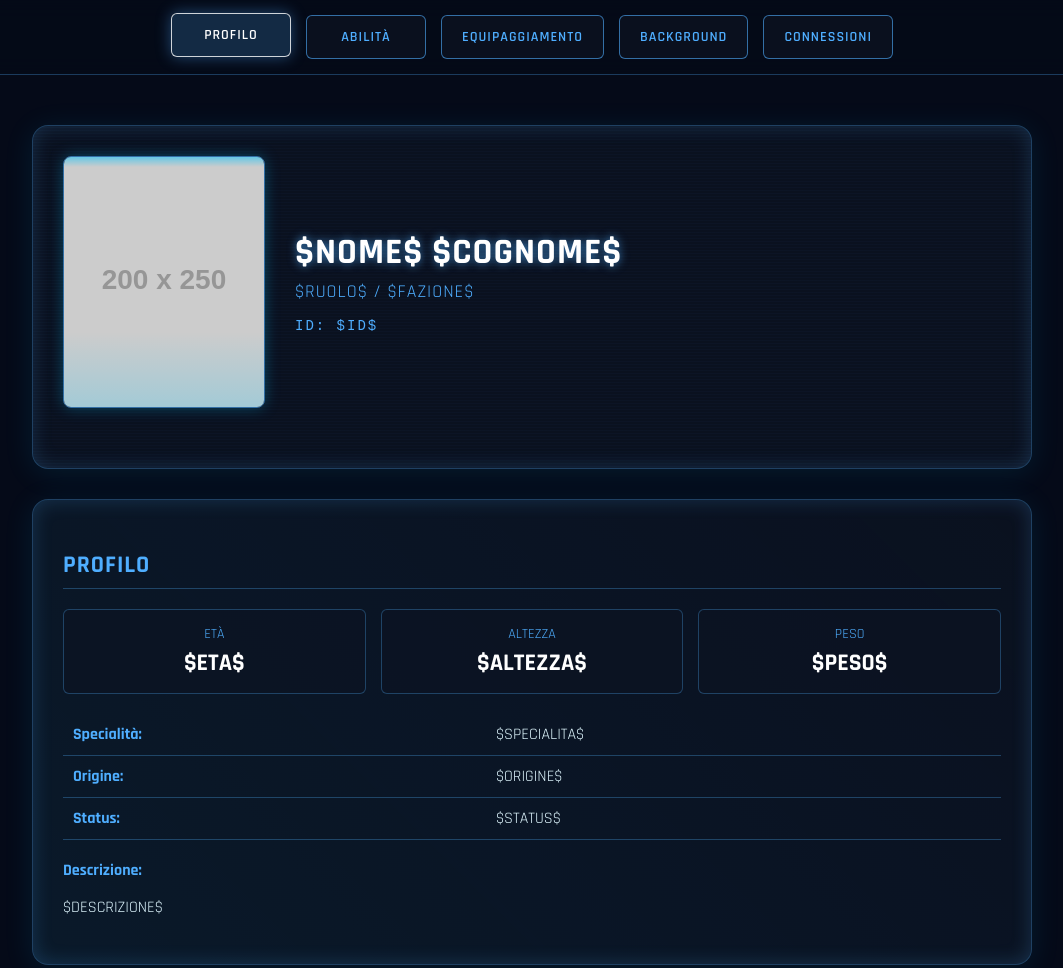
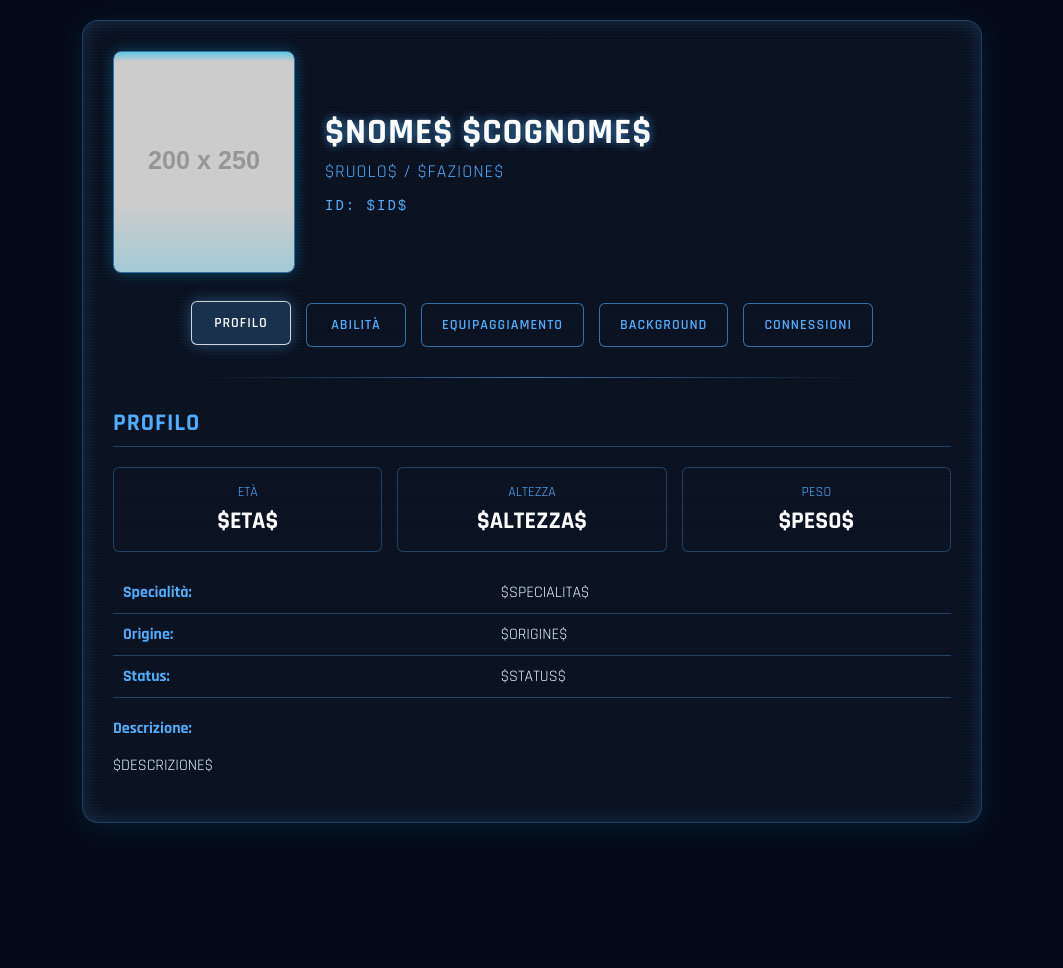
Before and after one commit to Airdust91/scheda_personaggi, a plain HTML site: page character-template.html in a window 1280 px wide. Shown: the whole page, without its empty margins (108-1171 px from the left). After the commit the page ends 843 px from the top, so only its background shows below. Drawn offline with Linux system fonts and the light colour scheme; placeholder pictures from the web are drawn by us.

Commit message:
Update character-template.html

```diff
--- a/character-template.html
+++ b/character-template.html
@@ -14,18 +14,18 @@
             color: #e0f7ff;
             min-height: 100vh;
             display: flex;
-            flex-direction: column;
+            justify-content: center;
+            align-items: center;
+            padding: 20px;
         }
 
         /* Contenitore principale */
         .sci-fi-card {
-            max-width: 1000px;
+            max-width: 900px;
+            width: 100%;
             margin: 0 auto;
-            padding: 20px;
-            flex-grow: 1;
             display: flex;
             flex-direction: column;
-            width: 100%;
         }
 
         /* Sfondo futuristico con effetto glass UI */
@@ -38,10 +38,8 @@
             box-shadow: 0 4px 30px rgba(0, 195, 255, 0.1),
                         inset 0 0 20px rgba(79, 174, 255, 0.2);
             padding: 30px;
-            margin-bottom: 30px;
             overflow: hidden;
             position: relative;
-            flex-grow: 1;
         }
 
         .glass-container::before {
@@ -65,8 +63,8 @@
 
         /* Contenitore immagine con effetti */
         .character-image-container {
-            width: 200px;
-            height: 250px;
+            width: 180px;
+            height: 220px;
             border-radius: 8px;
             overflow: hidden;
             border: 1px solid rgba(79, 174, 255, 0.6);
@@ -120,26 +118,14 @@
             letter-spacing: 2px;
         }
 
-        /* Menu di navigazione fisso */
-        .nav-menu {
-            position: sticky;
-            top: 0;
-            z-index: 100;
-            background: rgba(5, 10, 24, 0.9);
-            backdrop-filter: blur(10px);
-            -webkit-backdrop-filter: blur(10px);
-            padding: 15px 0;
-            border-bottom: 1px solid rgba(79, 174, 255, 0.3);
-            margin-bottom: 30px;
-        }
-
+        /* Pulsanti di navigazione */
         .nav-buttons {
             display: flex;
             flex-wrap: wrap;
             gap: 15px;
+            margin-top: 20px;
+            margin-bottom: 30px;
             justify-content: center;
-            max-width: 1000px;
-            margin: 0 auto;
         }
 
         .nav-button {
@@ -158,7 +144,7 @@
             text-decoration: none;
             display: inline-block;
             text-align: center;
-            min-width: 120px;
+            min-width: 100px;
         }
 
         .nav-button:hover,
@@ -173,13 +159,21 @@
             color: #fff;
         }
 
+        /* Linea separatrice */
+        .separator {
+            height: 1px;
+            background: linear-gradient(to right, transparent, rgba(79, 174, 255, 0.6), transparent);
+            margin: 0 auto 30px;
+            width: 80%;
+        }
+
         /* Sezioni della scheda */
         .section-title {
             font-size: 24px;
             color: #4faeFF;
             border-bottom: 1px solid rgba(79, 174, 255, 0.3);
             padding-bottom: 8px;
-            margin-top: 20px;
+            margin-top: 0;
             margin-bottom: 20px;
             text-transform: uppercase;
             letter-spacing: 1px;
@@ -378,25 +372,19 @@
             .nav-button {
                 width: 100%;
             }
+
+            body {
+                padding: 10px;
+            }
         }
     </style>
     <link href="https://fonts.googleapis.com/css2?family=Rajdhani:wght@400;500;600;700&display=swap" rel="stylesheet">
 </head>
 <body>
-    <!-- Menu di navigazione fisso -->
-    <div class="nav-menu">
-        <div class="nav-buttons">
-            <button class="nav-button active" data-tab="profile">Profilo</button>
-            <button class="nav-button" data-tab="abilities">Abilità</button>
-            <button class="nav-button" data-tab="equipment">Equipaggiamento</button>
-            <button class="nav-button" data-tab="background">Background</button>
-            <button class="nav-button" data-tab="connections">Connessioni</button>
-        </div>
-    </div>
-
     <div class="sci-fi-card">
+        <!-- SCHEDA PRINCIPALE - Sempre centrata e visibile -->
+        <div class="glass-container hologram-effect">
             <!-- HEADER CON IMMAGINE E INFO - Sempre visibile -->
-        <div class="glass-container hologram-effect" style="margin-bottom: 30px;">
             <div class="character-header">
                 <div class="character-image-container scan-effect">
                     <img src="$IMMAGINE$" class="character-image" onerror="this.src='https://via.placeholder.com/200x250?text=Immagine+Personaggio'">
@@ -409,11 +397,21 @@
                     <div class="id-number">ID: $ID$</div>
                 </div>
             </div>
+
+            <!-- PULSANTI DI NAVIGAZIONE - All'interno della scheda -->
+            <div class="nav-buttons">
+                <button class="nav-button active" data-tab="profile">Profilo</button>
+                <button class="nav-button" data-tab="abilities">Abilità</button>
+                <button class="nav-button" data-tab="equipment">Equipaggiamento</button>
+                <button class="nav-button" data-tab="background">Background</button>
+                <button class="nav-button" data-tab="connections">Connessioni</button>
             </div>
 
-        <!-- CONTENUTO DELLE TAB -->
+            <div class="separator"></div>
+
+            <!-- CONTENUTO DELLE TAB - All'interno della stessa scheda -->
             <!-- SEZIONE PROFILO -->
-        <div id="profile" class="glass-container tab-content active">
+            <div id="profile" class="tab-content active">
                 <h2 class="section-title">Profilo</h2>
                 <div class="stats-grid">
                     <div class="stat-box">
@@ -452,7 +450,7 @@
             </div>
 
             <!-- SEZIONE ABILITÀ -->
-        <div id="abilities" class="glass-container tab-content">
+            <div id="abilities" class="tab-content">
                 <h2 class="section-title">Abilità</h2>
 
                 <div class="stats-grid">
@@ -484,7 +482,7 @@
             </div>
 
             <!-- SEZIONE EQUIPAGGIAMENTO -->
-        <div id="equipment" class="glass-container tab-content">
+            <div id="equipment" class="tab-content">
                 <h2 class="section-title">Equipaggiamento</h2>
 
                 <div class="two-column">
@@ -510,7 +508,7 @@
             </div>
 
             <!-- SEZIONE BACKGROUND -->
-        <div id="background" class="glass-container tab-content">
+            <div id="background" class="tab-content">
                 <h2 class="section-title">Background</h2>
                 <p>$BACKGROUND$</p>
 
@@ -521,7 +519,7 @@
             </div>
 
             <!-- SEZIONE CONNESSIONI -->
-        <div id="connections" class="glass-container tab-content">
+            <div id="connections" class="tab-content">
                 <h2 class="section-title">Connessioni</h2>
 
                 <div class="two-column">
@@ -537,6 +535,7 @@
                         <ul class="sci-fi-list">
                             $NEMICI$
                         </ul>
+                    </div>
                 </div>
             </div>
         </div>
```
Lines whose indentation alone changed are shown as unchanged.
